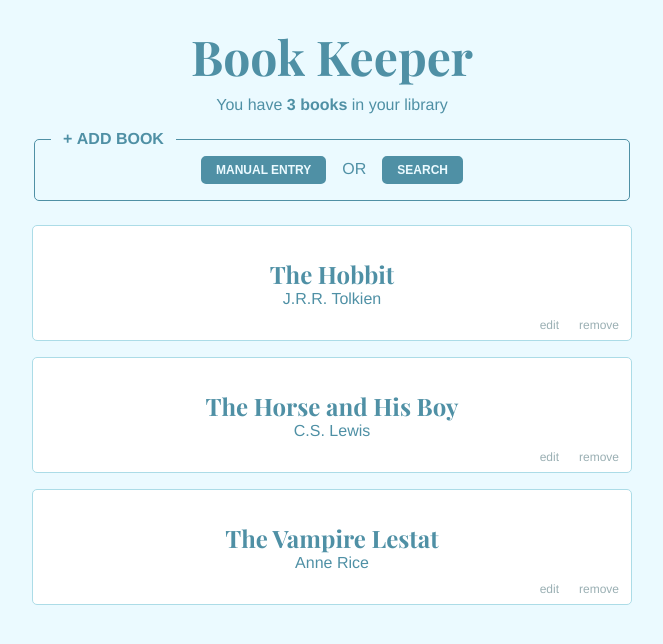
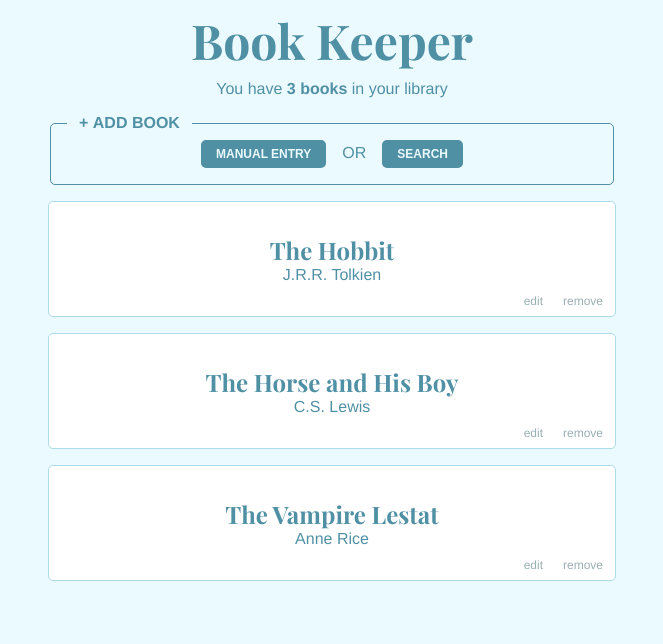
Before and after one commit to hamb0n3/book-keeper, a Vue app: page / in a window 1280 px wide. Shown: the top 644 px of the page, without its empty margins (308-971 px from the left). Built offline with nearby package versions, Linux system fonts and the light colour scheme.

Commit message:
Tweaking spacing

```diff
--- a/src/App.vue
+++ b/src/App.vue
@@ -48,6 +48,7 @@ $text-color: #4f90a5;
 $button-bg: $medium-blue;
 
 body {
+  margin: 0;
   background-color: $bg-color;
 }
 
@@ -62,6 +63,7 @@ body {
   text-align: center;
   color: $text-color;
   margin: auto;
+  padding: 1rem 1rem 3rem;
   width: 100%;
   max-width: 600px;
 }
@@ -70,7 +72,7 @@ h1 {
   line-height: 1;
   font-size: 3rem;
   font-weight: 900;
-  margin-bottom: 1rem;
+  margin: 0 auto 1rem;
   font-family: 'Playfair Display', serif;
 }
 
--- a/src/components/Books.vue
+++ b/src/components/Books.vue
@@ -66,7 +66,7 @@ $link-color: #9aafb3;
   flex-wrap: wrap;
   list-style-type: none;
   width: 100%;
-  margin: 1rem auto;
+  margin: 0.5rem auto;
   padding: 0;
   color: $text-color;
 
```
